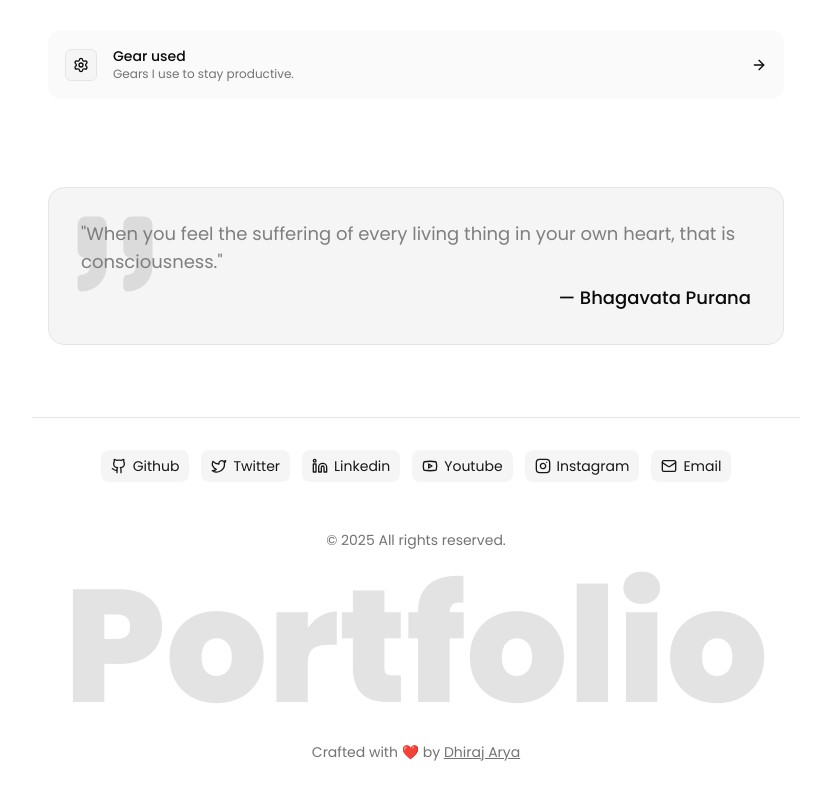
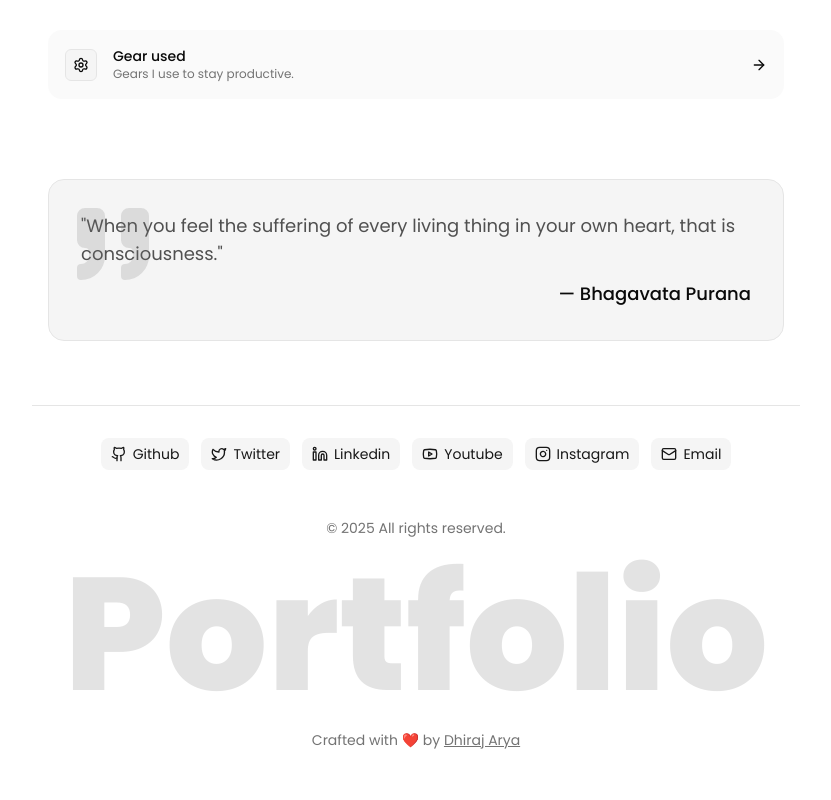
Before and after one commit to dhirajaryaa/wow-portfolio, a Next.js app: page / in a window 1280 px wide. Shown: the part 1656-2456 px from the top of the page, without its empty margins (224-1055 px from the left). Built offline with nearby package versions, Linux system fonts and the light colour scheme.

Commit message:
fix: update Quotes component for improved quote selection and styling; correct GitHub URL in profileInfo

```diff
--- a/src/components/common/Quotes.jsx
+++ b/src/components/common/Quotes.jsx
@@ -1,31 +1,39 @@
 'use client'
 
-import { Quote } from "lucide-react"
-import { quotes } from "@/config/quotes"
-import { useEffect, useState } from "react";
+import { Quote } from 'lucide-react'
+import { quotes } from '@/config/quotes'
+import { useEffect, useState } from 'react'
 
 function Quotes() {
-    const [quote, setQuote] = useState(null);
+  const [quote, setQuote] = useState(null)
 
-    useEffect(()=>{
-        const randomIndex = Math.floor(Math.random() * quotes.length);
-        setQuote(quotes[randomIndex]);
-    },[]);
+  useEffect(() => {
+    if (!quotes?.length) return
 
-    if (!quote) {
-        return null;
-    }
+    const randomIndex = Math.floor(Math.random() * quotes.length)
+    setQuote(quotes[randomIndex])
+  }, [])
+
+  if (!quote) return null
 
   return (
-        <section className="w-full h-full px-4 my-18">
-            <div className="bg-muted p-8 relative w-full h-full rounded-2xl border">
-                <Quote className="absolute top-4 left-4 text-muted-foreground/20"
+    <section className="w-full px-4 my-16">
+      <div className="relative w-full rounded-2xl border bg-muted p-8">
+        <Quote
+          className="absolute top-4 left-4 text-muted-foreground/20"
           fill="currentColor"
-                    stroke='none'
-                    size={100} />
-                <div className="flex flex-col gap-2">
-                    <p className="text-lg text-foreground/50 wrap-break-word">"{quote.quote}"</p>
-                    <p className="text-lg font-medium text-right text-foreground">— {quote.author}</p>
+          stroke="none"
+          size={96}
+        />
+
+        <div className="flex flex-col gap-3">
+          <p className="text-sm sm:text-lg text-foreground/70 wrap-break-word">
+            &quot;{quote.quote}&quot;
+          </p>
+
+          <p className="text-sm sm:text-lg font-medium text-right text-foreground">
+            — {quote.author}
+          </p>
         </div>
       </div>
     </section>
--- a/src/config/about.js
+++ b/src/config/about.js
@@ -14,7 +14,7 @@ export const profileInfo = {
     "https://drive.google.com/file/d/1YvXHm4HrH2RnR0n8UjHwZxZxZxZxZxZx/view?usp=share_link",
   socialLinks: [
     {
-      url: "https://github.com/dhirajarya",
+      url: "https://github.com/dhirajaryaa",
       icon: Github,
       label: "github",
     },
```
Also changed, not shown: 1 other file (tests, documents, lock files or other folders). Lines whose indentation alone changed are shown as unchanged.
